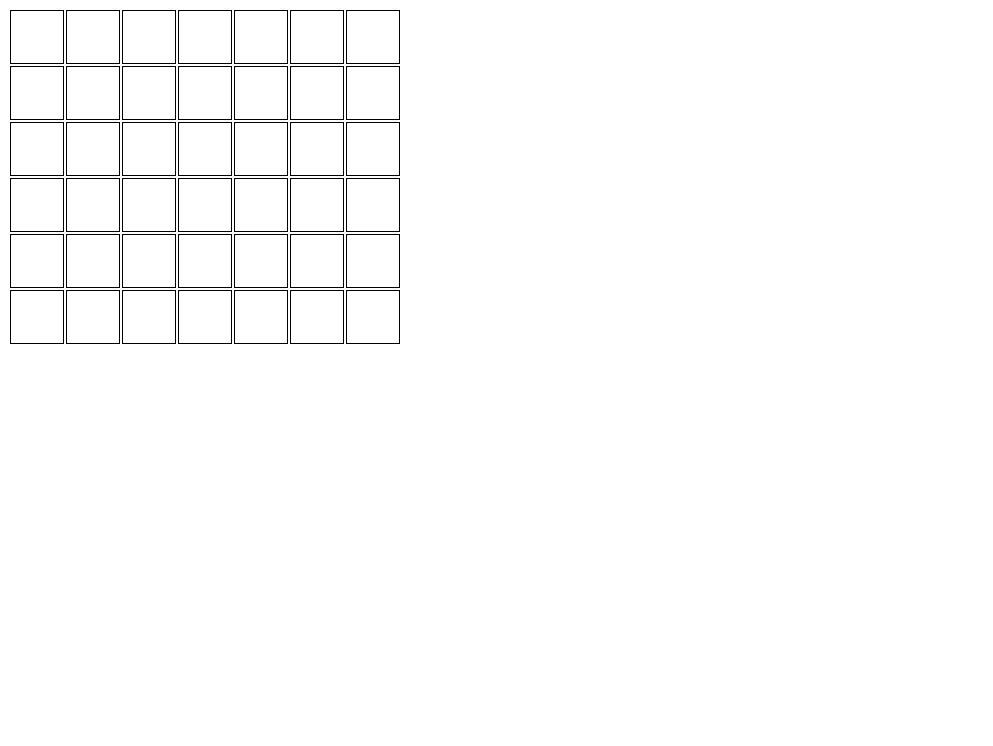
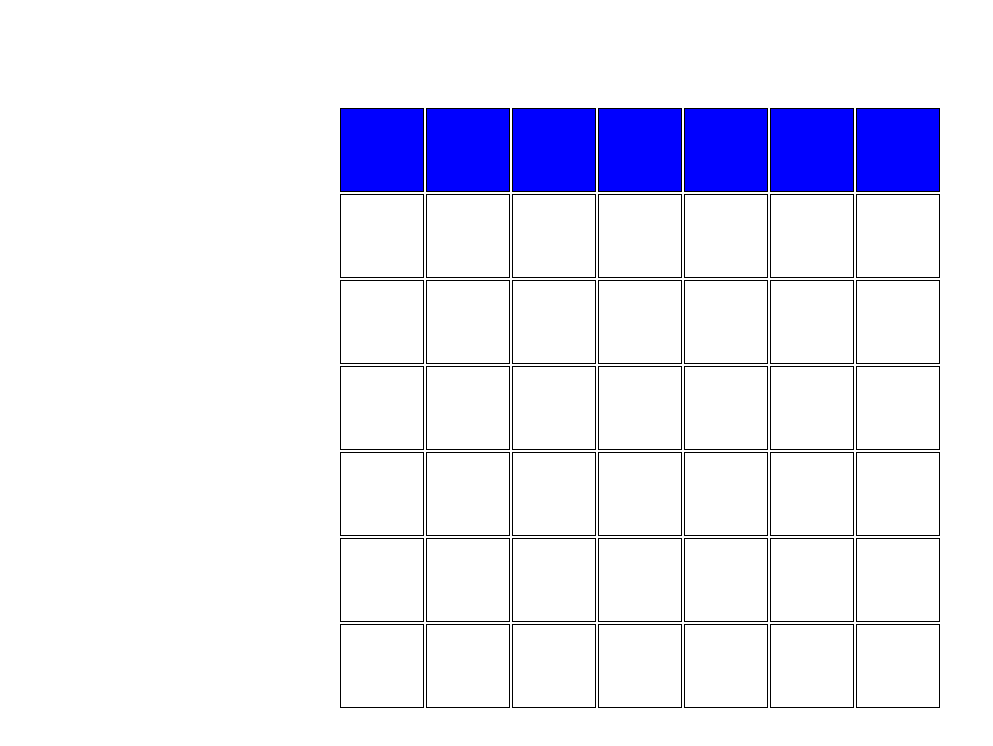
Before and after one commit to danieljaeim/connect-fedora, a plain HTML site: page index.html in a window 1280 px wide. Shown: the whole page, without its empty margins (0-993 px from the left). Drawn offline with Linux system fonts and the light colour scheme.

Commit message:
finish findSpotForCol

```diff
--- a/connect4.css
+++ b/connect4.css
@@ -1,9 +1,23 @@
+
+
+
+body {
+  min-width: 600px;
+  min-height: 100vh;
+  display: flex;
+  justify-content: center;
+  align-items: center;
+}
+
 /* game board table */
+td {
+  width: 80px;
+  height: 80px;
+  border: solid 1px black;
+}
 
-td {
-  width: 50px;
-  height: 50px;
-  border: solid 1px black;
+#column-top {
+  background-color: blue;
 }
 
 /* pieces are div within game table cells: draw as colored circles */
--- a/connect4.js
+++ b/connect4.js
@@ -12,9 +12,12 @@
 
 var WIDTH = 7;
 var HEIGHT = 6;
-
 var currPlayer = 1; // active player: 1 or 2
 var board = []; // array of rows, each row is array of cells  (board[y][x])
+
+
+/********************************************************************************/
+
 
 /** makeBoard: create in-JS board structure:
  *    board = array of rows, each row is array of cells  (board[y][x])
@@ -28,6 +31,10 @@ function makeBoard() {
 	return board;
 }
 
+
+/********************************************************************************/
+
+
 /** makeHtmlBoard: make HTML table and row of column tops. */
 function makeHtmlBoard() {
   let board = document.querySelector("#board");
@@ -36,6 +43,7 @@ function makeHtmlBoard() {
   top.setAttribute("id", "column-top");
   top.addEventListener("click", handleClick);
   // add data cells to top row
+  // 0 1 2 3 4 5 6
   for (var x = 0; x < WIDTH; x++) {
     var headCell = document.createElement("td");
     headCell.setAttribute("id", x);
@@ -44,7 +52,7 @@ function makeHtmlBoard() {
   // append top row to board
   board.append(top);
   // assemble and append the rest of the rows
-  for (var y = 0; y < HEIGHT - 1; y++) {
+  for (var y = 0; y < HEIGHT; y++) {
     const row = document.createElement("tr");
     for (var x = 0; x < WIDTH; x++) {
       const cell = document.createElement("td");
@@ -53,33 +61,53 @@ function makeHtmlBoard() {
     }
     board.append(row);
   }
+  // Board created!
 }
 
+
+/********************************************************************************/
+
+
 /** findSpotForCol: given column x, return top empty y (null if filled) */
-
 function findSpotForCol(x) {
-  // TODO: write the real version of this, rather than always returning 0
-  return 0;
+  // start from bottom row up, check each spot
+  for (let i = board.length - 1; i >= 0; i--) {
+    if (board[i][x] === null) { return i; }
+  }
+  // if column is full, return null
+  return null;
 }
 
+
+/********************************************************************************/
+
+
 /** placeInTable: update DOM to place piece into HTML board */
-
 function placeInTable(y, x) {
   // TODO: make a div and insert into correct table cell
 }
 
+
+/********************************************************************************/
+
+
 /** endGame: announce game end */
-
 function endGame(msg) {
   // TODO: pop up alert message
 }
+
+
+/********************************************************************************/
+
 
 /** handleClick: handle click of column top to play piece */
 function handleClick(evt) {
   // get x from ID of clicked cell
   var x = +evt.target.id;
+  console.log(x)
   // get next spot in column (if none, ignore click)
   var y = findSpotForCol(x);
+  // if we try to click on a row that's completely full, nothing happens
   if (y === null) {
     return;
   }
@@ -100,14 +128,16 @@ function handleClick(evt) {
   // TODO: switch currPlayer 1 <-> 2
 }
 
+
+/********************************************************************************/
+
+
 /** checkForWin: check board cell-by-cell for "does a win start here?" */
-
 function checkForWin() {
   function _win(cells) {
     // Check four cells to see if they're all color of current player
     //  - cells: list of four (y, x) cells
     //  - returns true if all are legal coordinates & all match currPlayer
-
     return cells.every(
         ([y, x]) =>
             y >= 0 &&
@@ -117,6 +147,10 @@ function checkForWin() {
             board[y][x] === currPlayer
     );
   }
+
+
+/********************************************************************************/
+
 
   // TODO: read and understand this code. Add comments to help you.
   for (var y = 0; y < HEIGHT; y++) {
@@ -133,5 +167,9 @@ function checkForWin() {
   }
 }
 
+
+/********************************************************************************/
+
+
 makeBoard();
 makeHtmlBoard();
```
